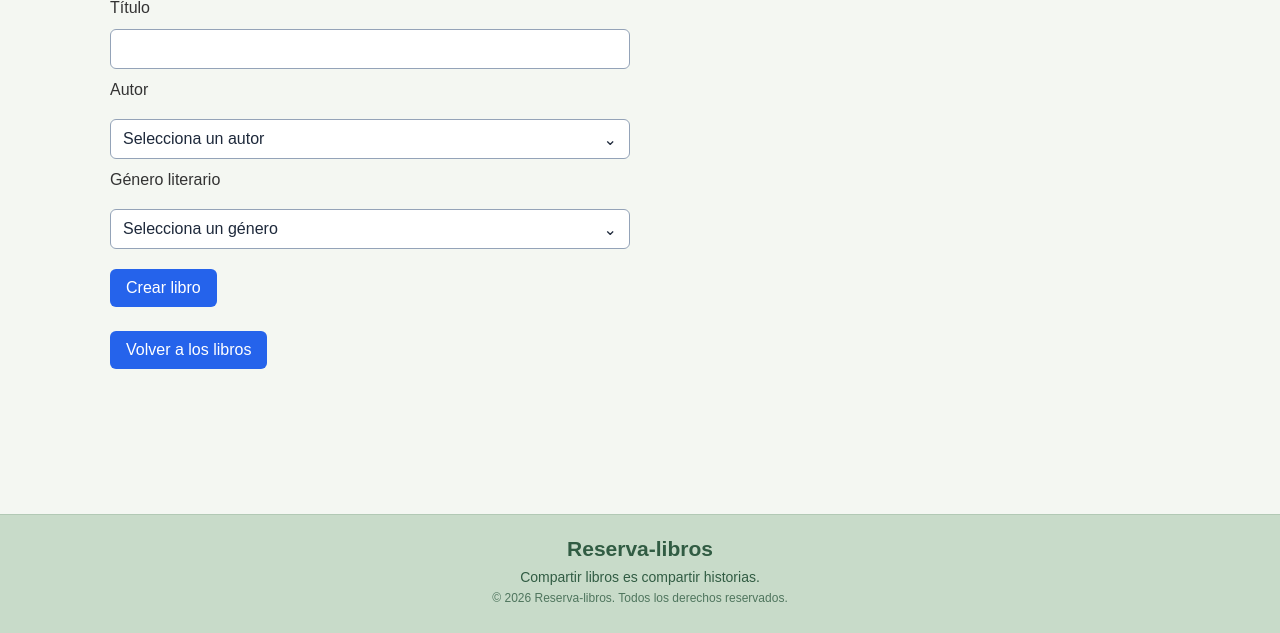
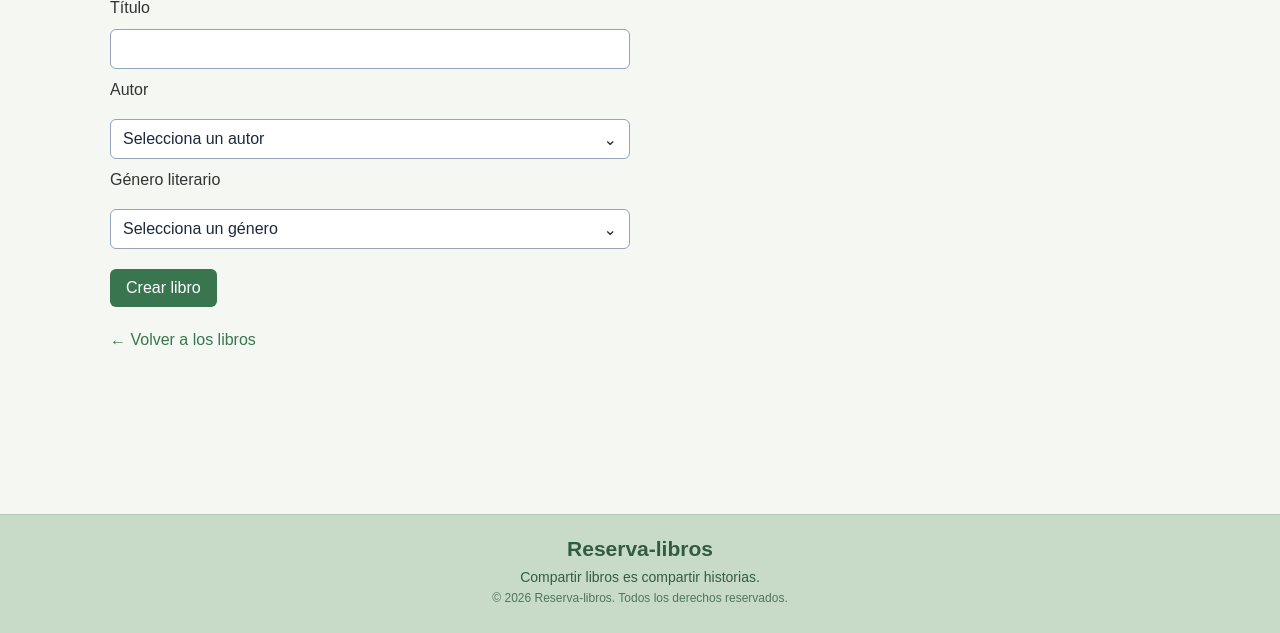
Before and after one commit to BelitAI/reserva_libros_backend, a Node server app: page /libro/new in a window 1280 px wide; the page is wider, and only the part inside the window is pictured. Shown: the part 167-800 px from the top of that part. Run offline with Node 20, Linux system fonts and the light colour scheme; data that the repository does not hold is empty; some libraries are stand-ins or nearby versions.

Commit message:
Ajusta colores y enlaces de las vistas de libros

```diff
--- a/public/css/libros.css
+++ b/public/css/libros.css
@@ -1,4 +1,15 @@
-/* Contenedor de las páginas de libros */
+/* =====================================
+   VARIABLES DE COLORES
+===================================== */
+
+:root {
+    --color-principal: #39764f;
+    --color-principal-oscuro: #315c43;
+    --color-blanco: #ffffff;
+    --color-error: #b42318;
+    --color-error-fondo: #fce8e6;
+}
+
 .libros-page {
     box-sizing: border-box;
     width: 100%;
@@ -38,9 +49,14 @@
     line-height: 1.5;
 }
 
-/* Enlaces y botones */
-.libros-page a {
-    color: #1d4ed8;
+/* Enlaces de texto */
+.libros-page a:not(.libros-boton) {
+    color: var(--color-principal);
+    text-decoration: none;
+}
+
+.libros-page a:not(.libros-boton):hover {
+    text-decoration: underline;
 }
 
 .libros-page button,
@@ -49,8 +65,8 @@
     padding: 10px 16px;
     border: 0;
     border-radius: 6px;
-    background-color: #2563eb;
-    color: white;
+    background-color: var(--color-principal);
+    color: var(--color-blanco);
     font: inherit;
     text-decoration: none;
     cursor: pointer;
@@ -58,7 +74,19 @@
 
 .libros-page button:hover,
 .libros-page .libros-boton:hover {
-    background-color: #1d4ed8;
+    background-color: var(--color-principal-oscuro);
+}
+
+/* Botón para eliminar un libro */
+.libros-page .libros-eliminar {
+    background-color: var(--color-error-fondo);
+    color: var(--color-error);
+    font-weight: bold;
+}
+
+.libros-page .libros-eliminar:hover {
+    background-color: var(--color-error);
+    color: var(--color-blanco);
 }
 
 .libros-page .libro-card form {
--- a/src/views/libro/create.ejs
+++ b/src/views/libro/create.ejs
@@ -47,7 +47,7 @@
 
         </form>
 
-        <a href="/libro" class="libros-boton">Volver a los libros</a>
+        <a href="/libro">← Volver a los libros</a>
 
     </section>
 
--- a/src/views/libro/libroCard.ejs
+++ b/src/views/libro/libroCard.ejs
@@ -10,6 +10,6 @@
         <a href="/libro/<%= libro.id %>">Ver detalle</a>
         <% } %>
             <form method="post" action="/libro/<%= libro.id %>/delete">
-                <button type="submit">Eliminar libro</button>
+                <button type="submit" class="libros-eliminar">Eliminar libro</button>
             </form>
 </article>
--- a/src/views/libro/show.ejs
+++ b/src/views/libro/show.ejs
@@ -11,11 +11,11 @@
                 <div class="libros-acciones">
                     <a href="/libro/<%= libro.id %>/edit" class="libros-boton">Editar libro</a>
 
-                    <a href="/libro">Volver a los libros</a>
+                    <a href="/libro">← Volver a los libros</a>
                 </div>
                 <% } else { %>
                     <p>No existe el libro.</p>
-                    <a href="/libro">Volver a los libros</a>
+                    <a href="/libro">← Volver a los libros</a>
                     <% } %>
     </section>
 
--- a/src/views/libro/update.ejs
+++ b/src/views/libro/update.ejs
@@ -88,7 +88,7 @@
 
     <% } %>
 
-    <a href="/libro" class="libros-boton">Volver a los libros</a>
+    <a href="/libro">← Volver a los libros</a>
 
 </section>
 
```
